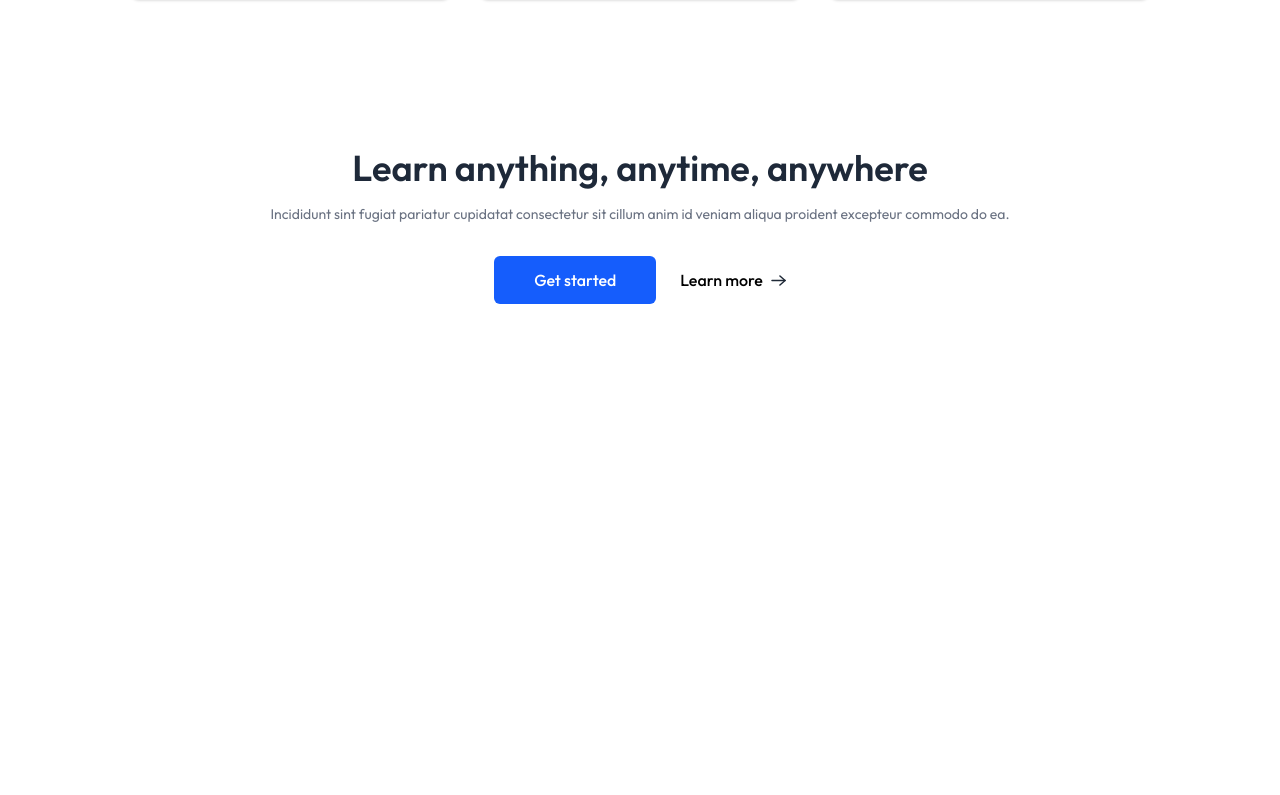
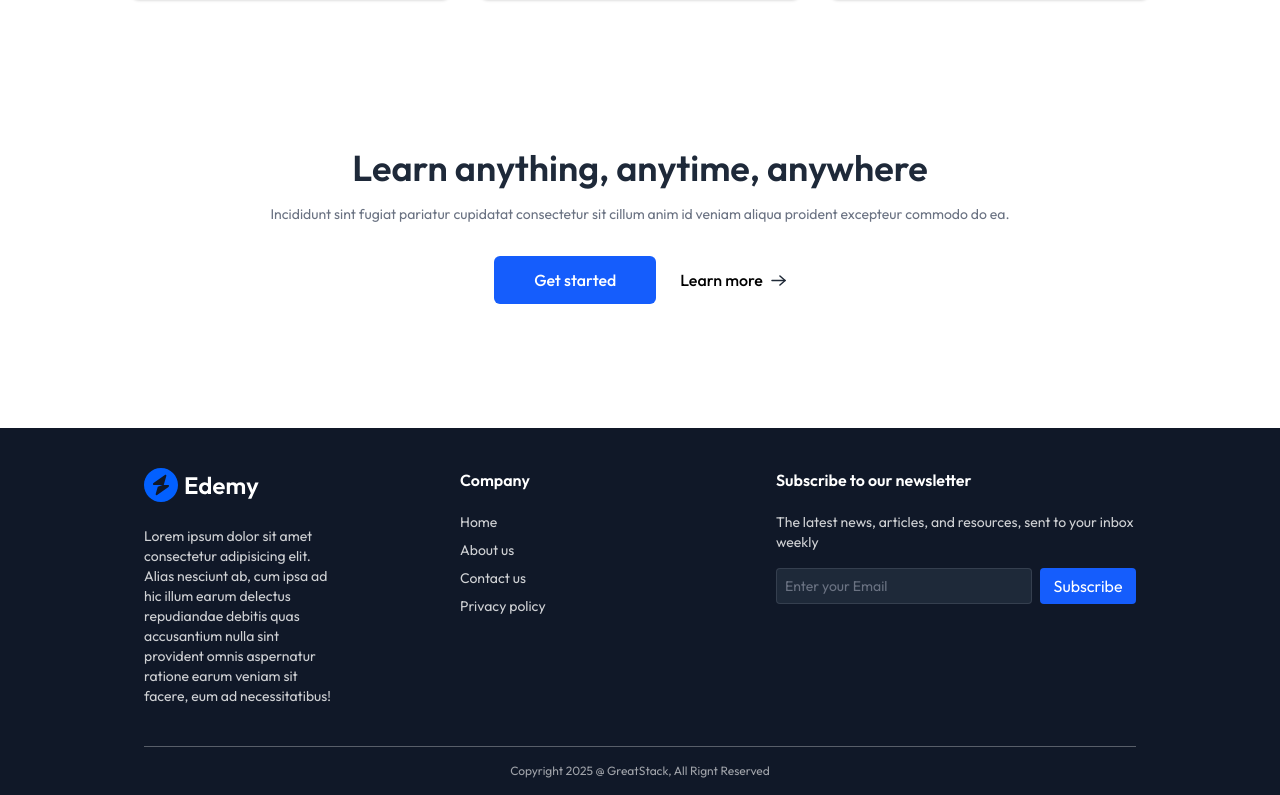
Before and after one commit to gncranasingha/LMS_web_2026, a React (Vite) app: page / in a window 1280 px wide. Shown: the part 2266-3061 px from the top of the page. Before the commit the page ends 2666 px from the top, so only its background shows below. Built offline with nearby package versions, Linux system fonts and the light colour scheme; no server answers.

Commit message:
feat:create footer

```diff
--- a/src/components/student/Footer.jsx
+++ b/src/components/student/Footer.jsx
@@ -1,8 +1,35 @@
+import { assets } from "../../assets/assets"
 
 
 const Footer = () => {
   return (
-    <div>Footer</div>
+    <footer className="bg-gray-900 md:px-36 text-left w-full" >
+      <div className="flex flex-col md:flex-row items-start px-8 md:px-0 justify-center gap-10 md:gap-32 py-10 border-b border-white/30" >
+        <div className="flex flex-col md:items-start items-center w-full" >
+          <img src={assets.logo_dark} alt="logo" />
+          <p className="mt-6 text-center md:text-left text-sm text-white/80" >Lorem ipsum dolor sit amet consectetur adipisicing elit. Alias nesciunt ab, cum ipsa ad hic illum earum delectus repudiandae debitis quas accusantium nulla sint provident omnis aspernatur  ratione earum veniam sit facere, eum ad necessitatibus!</p>
+        </div>
+        <div className="flex flex-col md:items-start items-center w-full" >
+          <h2 className="font-semibold text-white mb-5" >Company</h2>
+          <ul className="flex md:flex-col w-full justify-between text-sm text-white/80 md:space-y-2" >
+            <li><a href="#" >Home</a></li>
+            <li><a href="#" >About us</a></li>
+            <li><a href="#" >Contact us</a></li>
+            <li><a href="#" >Privacy policy</a></li>
+          </ul>
+        </div>
+        <div className="hidden md:flex flex-col items-start w-full" >
+          <h2 className="font-semibold text-white mb-5" >Subscribe to our newsletter</h2>
+          <p className="text-sm text-white/80" >The latest news, articles, and resources, sent to your inbox weekly</p>
+          <div className="flex items-center gap-2 pt-4" >
+            <input type="email" placeholder="Enter your Email" className="border border-gray-500/30 bg-gray-800 text-gray-500 placeholder-gray-500 outline-none w-64 h-9 rounded px-2 text-sm " />
+            <button className="bg-blue-600 w-24 h-9 text-white rounded" >Subscribe</button>
+          </div>
+        </div>
+
+      </div>
+      <p className="py-4 text-center text-xs md:text-xs text-white/60" >Copyright 2025 @ GreatStack, All Rignt Reserved</p>
+    </footer>
   )
 }
 
--- a/src/pages/student/Home.jsx
+++ b/src/pages/student/Home.jsx
@@ -1,6 +1,7 @@
 import CallToAction from "../../components/student/CallToAction"
 import Companies from "../../components/student/Companies"
 import CoursesSection from "../../components/student/CoursesSection"
+import Footer from "../../components/student/Footer"
 import Hero from "../../components/student/Hero"
 import TstimonialsSection from "../../components/student/TstimonialsSection"
 
@@ -12,6 +13,7 @@
       <CoursesSection/>
       <TstimonialsSection/>
       <CallToAction/>
+      <Footer/>
     </div>
   )
 }
```
